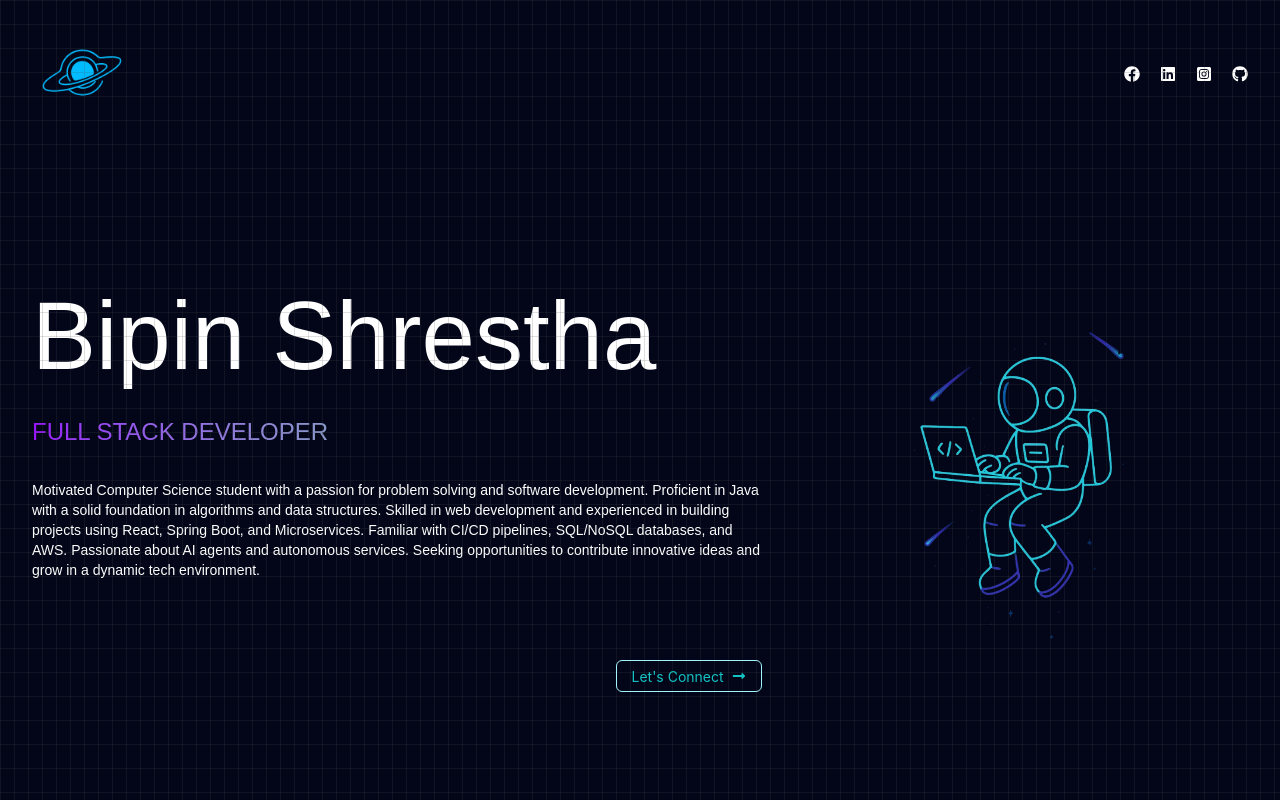
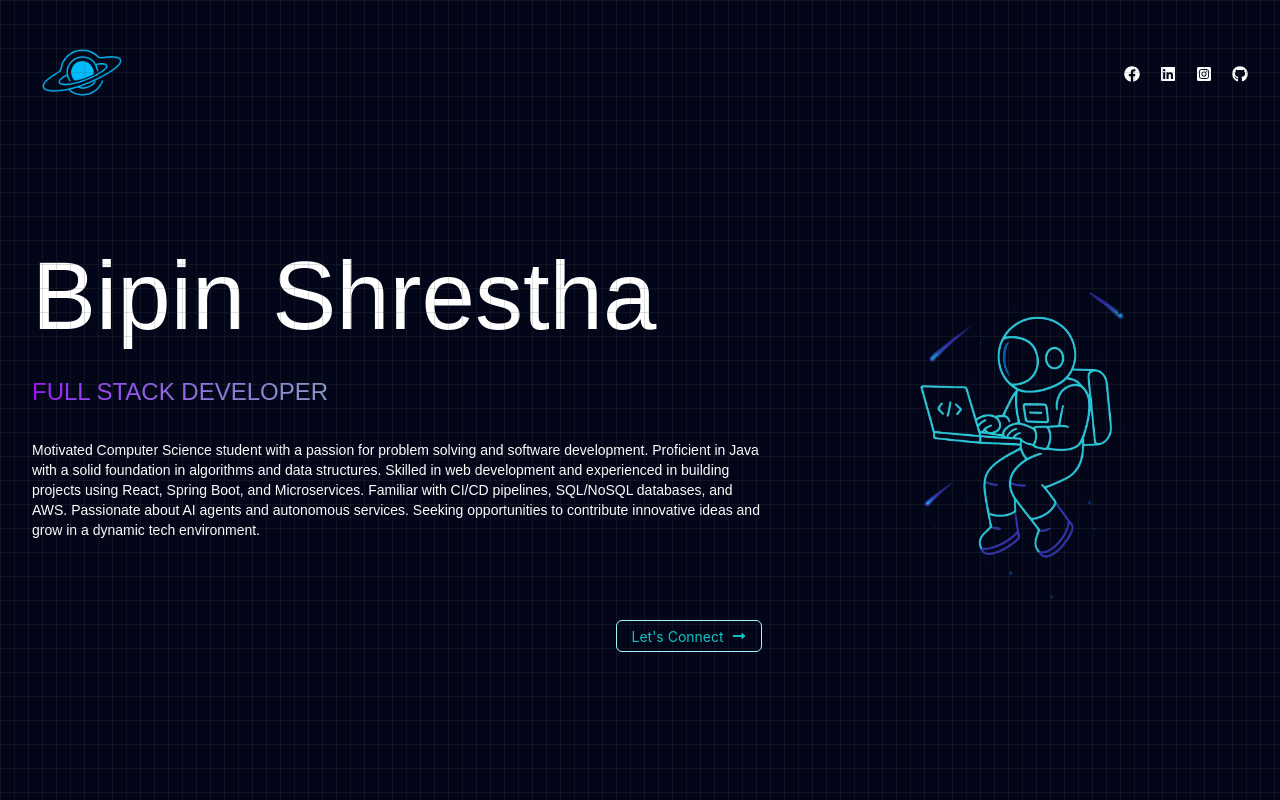
Before and after one commit to bipinstha07/portfolio, a React (Vite) app: page / in a window 1280 px wide. Shown: the top 800 px of the page. Built offline with nearby package versions, Linux system fonts and the light colour scheme.

Commit message:
padding updated to 25 from 35

```diff
--- a/src/component/content-first.tsx
+++ b/src/component/content-first.tsx
@@ -27,7 +27,7 @@ function ContentFirst() {
 
     return (
         <>
-            <div className="flex md:pt-35  flex-wrap md:h-screen">
+            <div className="flex md:pt-25  flex-wrap md:h-screen">
                 <div className="md:w-3/5  order-2 md:order-1 ">
                     <motion.p variants={container(0)} initial='hidden' animate='visible' className=" text-5xl md:text-8xl mb-2 md:mb-8  font-extralight ">Bipin Shrestha</motion.p>
                     <motion.p variants={container(0.5)} initial='hidden' animate='visible' className="md:mb-8 mb-4 text-xl md:text-2xl bg-gradient-to-r from-purple-600 to-[#39ff14] text-transparent bg-clip-text">FULL STACK DEVELOPER</motion.p>
```
